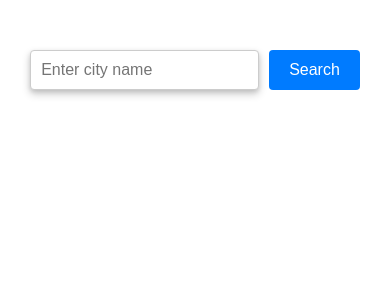
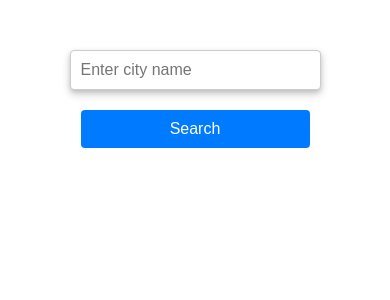
Before and after one commit to sumitkumar-ed/BUILDOUT_XWEATHERAPP, a React (Create React App) app: page / in a window 390 px wide. Shown: the top 300 px of the page. Built offline with nearby package versions, Linux system fonts and the light colour scheme.

Commit message:
FEAT: added responsiveness to weathercard

```diff
--- a/src/pages/Home.css
+++ b/src/pages/Home.css
@@ -54,4 +54,24 @@ button:hover {
 .weather-cards {
   display: flex;
   gap: 20px;
+  flex-wrap: wrap;
+  justify-content: center;
 }
+
+@media (max-width: 600px) {
+  .search-container {
+    flex-direction: column;
+    align-items: center;
+  }
+
+  input, button {
+    width: 100%;
+    max-width: 300px;
+    margin-bottom: 10px;
+  }
+
+  .weather-cards {
+    flex-direction: column;
+    align-items: center;
+  }
+}
```
